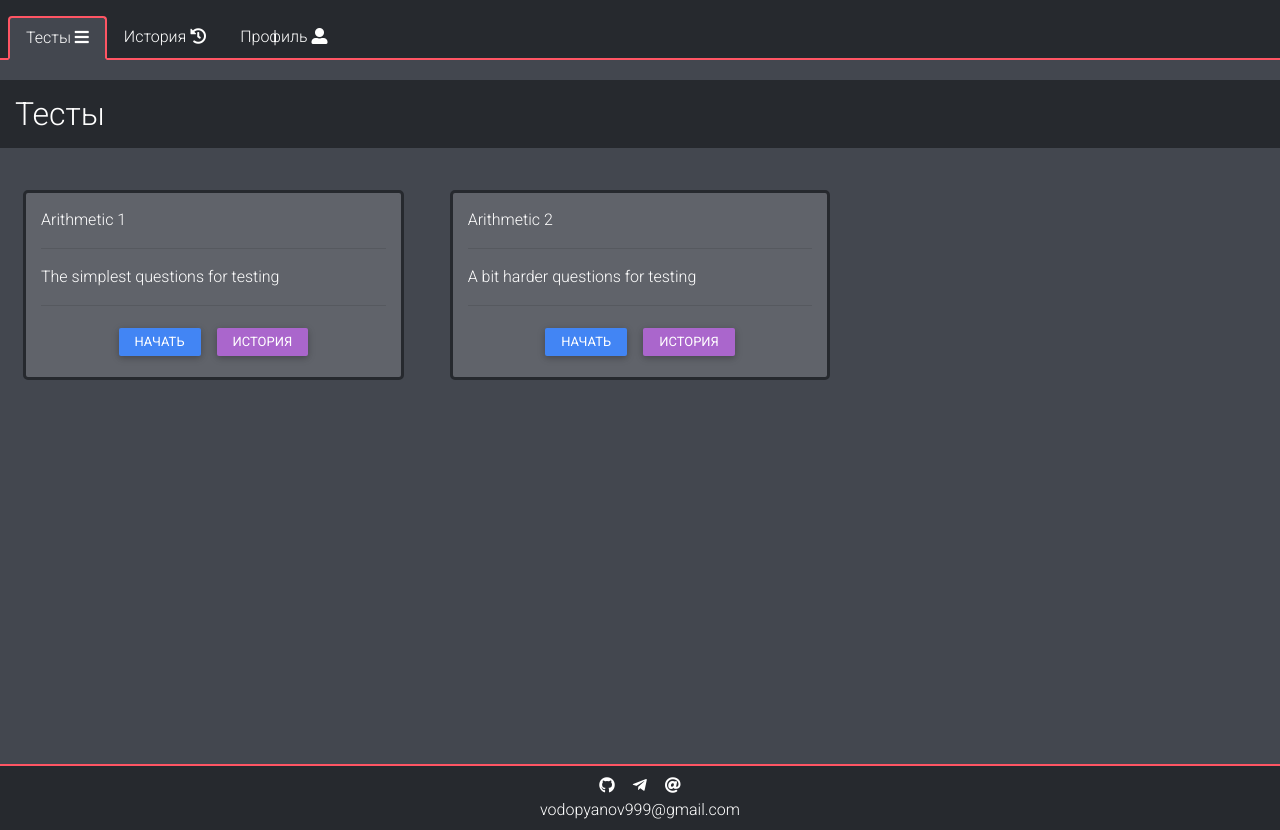
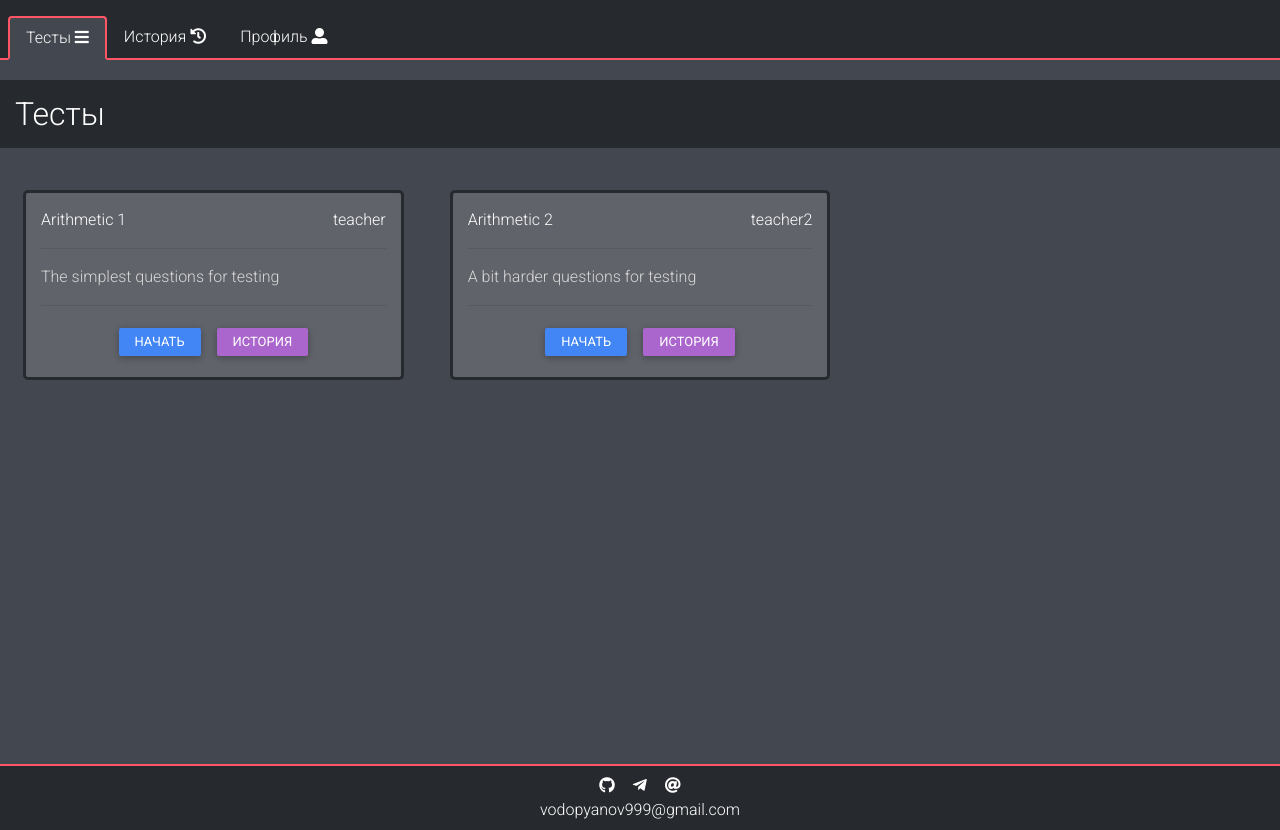
Before and after one commit to thecattest/testing-system, a Flask app: page / in a window 1280 px wide. Run offline with Flask 2, Linux system fonts and the light colour scheme; a user stored in the database is signed in; data comes from the database, SQL or seed files in the repository; both versions use the stored data as it was after the commit; some libraries are stand-ins or nearby versions.

Commit message:
test creator

```diff
--- a/data/tests.py
+++ b/data/tests.py
@@ -19,7 +19,9 @@ class Test(SqlAlchemyBase):
                            primary_key=True, autoincrement=True)
     name = sqlalchemy.Column(sqlalchemy.String, nullable=False)
     description = sqlalchemy.Column(sqlalchemy.String, nullable=True)
+    creator_id = sqlalchemy.Column(sqlalchemy.Integer, sqlalchemy.ForeignKey("users.id"))
 
+    creator = orm.relation("User")
     questions = orm.relation("Question", back_populates='test')
     statistics = orm.relation("Result", back_populates='test')
     groups = orm.relation("Group",
--- a/static/css/test.css
+++ b/static/css/test.css
@@ -17,3 +17,7 @@
     padding: 10px;
     margin-top: 15px;
 }
+
+.description {
+    color: var(--test-description-font);
+}
--- a/static/css/variables.css
+++ b/static/css/variables.css
@@ -13,6 +13,7 @@
 
     --test-border: var(--a);
     --test-font: #fff;
+    --test-description-font: #d8d8d8;
     --test-background: var(--d);
 
     --question-border: var(--a);
--- a/templates/all_tests.html
+++ b/templates/all_tests.html
@@ -9,9 +9,14 @@
             <div class="col-12 col-md-6 col-xl-4">
                 <div class="test m-2">
                     <div class="row align-items-center test-header">
-                        <div class="col-12">
+                        <div class="col-12 col-sm-8 text-left">
                             <div class="name">
                                 {{test.name}}
+                            </div>
+                        </div>
+                        <div class="col-12 col-sm-4 text-right">
+                            <div class="name">
+                                {{test.creator.nickname}}
                             </div>
                         </div>
                     </div>
```
Also changed, not shown: db/tests.sqlite.
